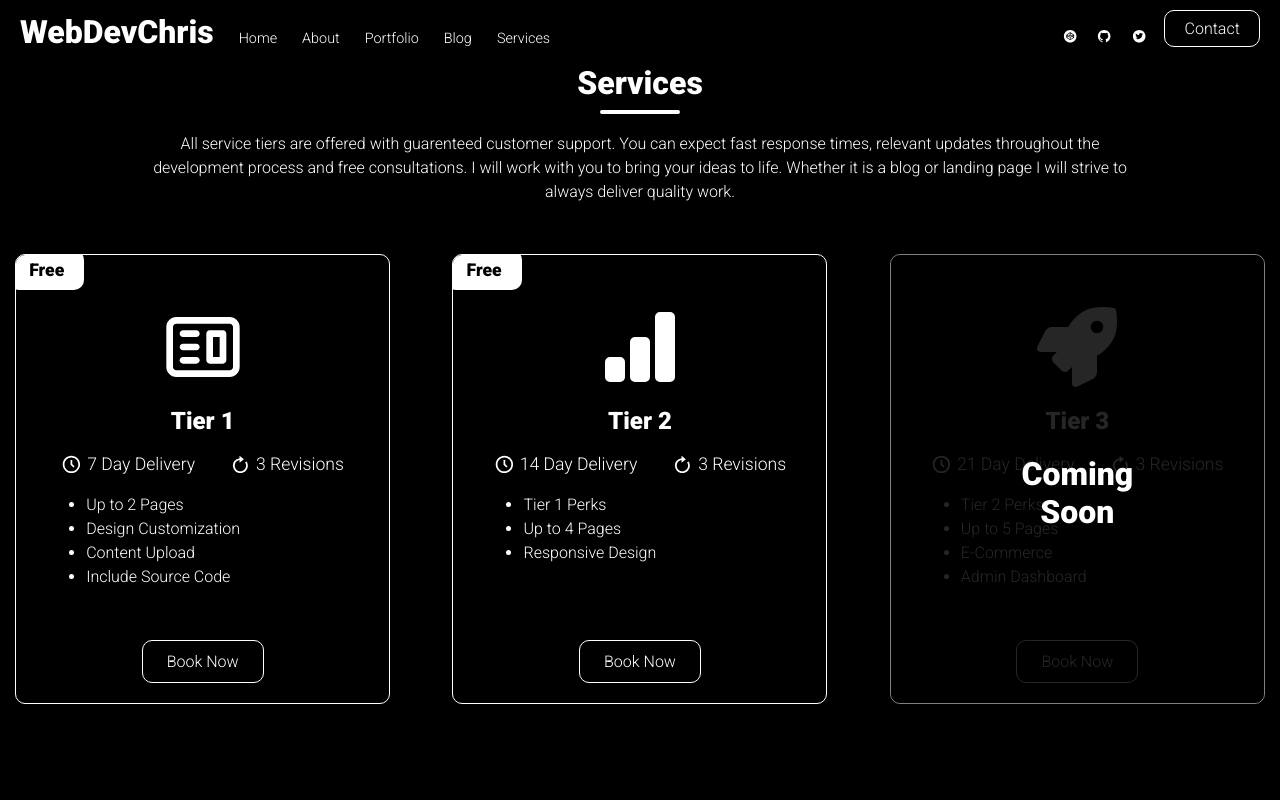
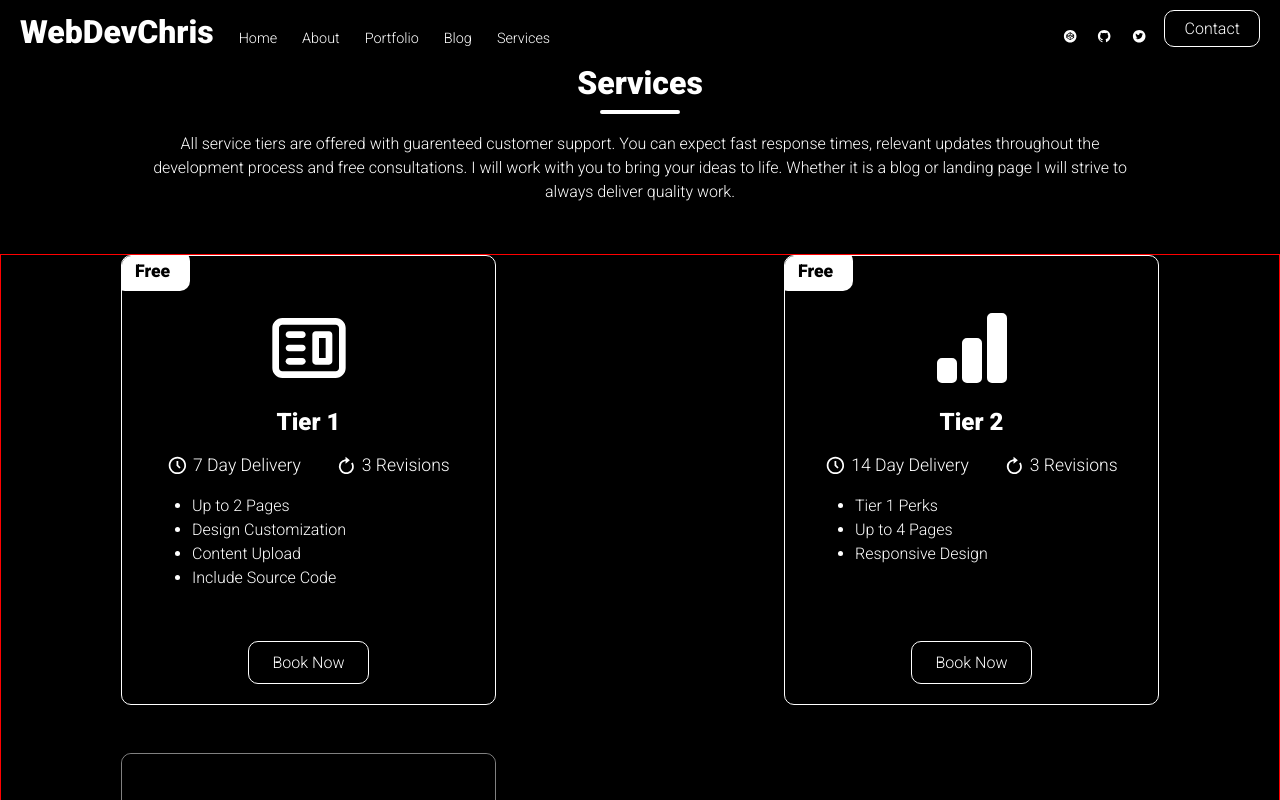
Before and after one commit to WebDevChris1/portfolio-website, a React (Create React App) app: page /services in a window 1280 px wide. Shown: the top 800 px of the page. Built offline with nearby package versions, Linux system fonts and the light colour scheme.

Commit message:
service: fixed media query bugs

```diff
--- a/src/components/pages/ServiceOffers/services.styles.js
+++ b/src/components/pages/ServiceOffers/services.styles.js
@@ -54,7 +54,7 @@ export const Content = styled.div`
     grid-template-columns: repeat(auto-fill, minmax(375px, 1fr));
     justify-items: center;
     width: 100%;
-    gap: 2rem;
+    gap: 3rem;
   }
 
   .tier {
@@ -148,5 +148,10 @@ export const Content = styled.div`
     .page-info {
       width: 80%;
     }
+
+    .tier-options {
+      grid-template-columns: repeat(auto-fill, minmax(475px, 1fr));
+      border: 1px solid red;
+    }
   }
 `;
```
